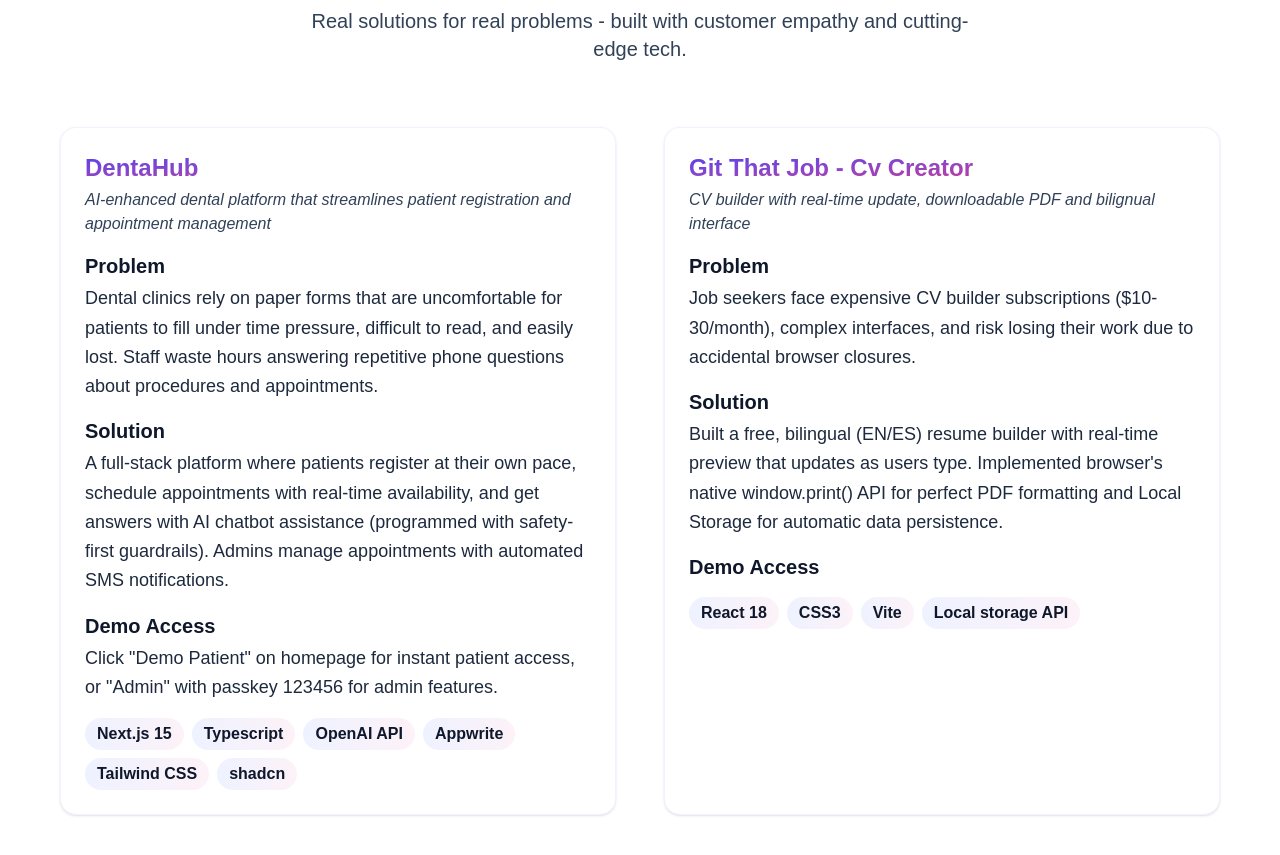
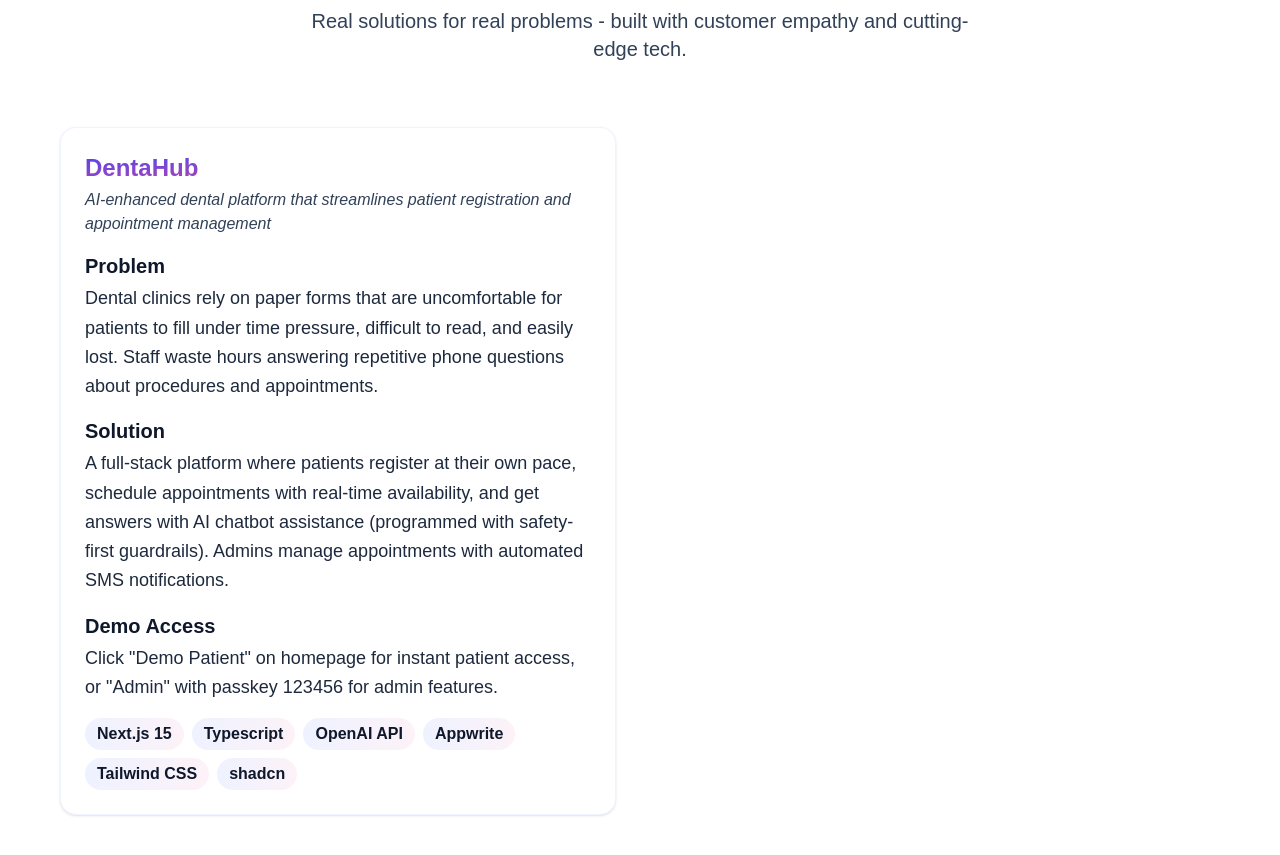
Before and after one commit to verobelo/portfolio-v2, a Next.js app: page / in a window 1280 px wide. Shown: the part 1920-2775 px from the top of the page. Built offline with nearby package versions, Linux system fonts and the light colour scheme; a web font is replaced by a local one.

Commit message:
Remove cv creator & change grid style

```diff
--- a/_components/Projects.js
+++ b/_components/Projects.js
@@ -31,23 +31,6 @@ const projects = [
       'Tailwind CSS',
       'shadcn',
     ],
-  },
-  {
-    id: '2',
-    key: 'cv',
-    title: 'Git That Job - Cv Creator',
-    subtitle:
-      'CV builder with real-time update, downloadable PDF and bilignual interface',
-    liveUrl: 'https://gitthatjob.vercel.app/',
-    githubUrl: 'https://github.com/verobelo/cv-creator',
-    previewImage: '/cv-preview.png',
-    problemDesc:
-      'Job seekers face expensive CV builder subscriptions ($10-30/month), complex interfaces, and risk losing their work due to accidental browser closures.',
-    solutionDesc:
-      "Built a free, bilingual (EN/ES) resume builder with real-time preview that updates as users type. Implemented browser's native window.print() API for perfect PDF formatting and Local Storage for automatic data persistence.",
-    demoVideoUrl:
-      'https://www.loom.com/share/b1cd2fa31b504ad0bd49456f597b8f9f?sid=25cd6184-0bab-462e-a89b-a2b8ce02b9e8',
-    tags: ['React 18', 'CSS3', 'Vite', 'Local storage API'],
   },
 ];
 
@@ -85,7 +68,10 @@ export default function Projects() {
             </p>
           </div>
         </div>*/}
-        <div className='grid md:grid-cols-2 gap-8 lg:gap-12 mb-12'>
+        <div
+          className={`${
+            projects.length === 1 ? 'md:grid-cols-2' : ''
+          } grid gap-8 lg:gap-12 mb-12`}>
           {projects.map((project) => (
             <ProjectCard
               key={project.id}
```
